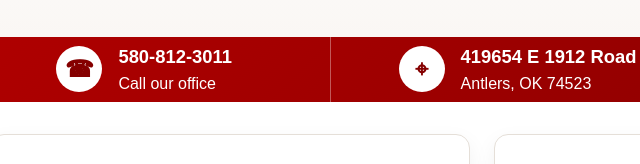
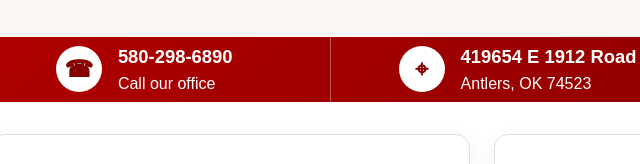
Before and after one commit to ktaxcenter/site, a plain HTML site: page index.html in a window 1280 px wide. Shown: the part 155-319 px from the top of the page, 122-762 px from the left. Drawn offline with Linux system fonts and the light colour scheme.

Commit message:
Update phone number

```diff
--- a/index.html
+++ b/index.html
@@ -325,7 +325,7 @@ background: linear-gradient(135deg, var(--ktc-red-dark), var(--ktc-red-dark));
       <div class="contact-item">
         <div class="icon">☎</div>
         <div>
-          <strong>580-812-3011</strong>
+          <strong>580-298-6890</strong>
           <span>Call our office</span>
         </div>
       </div>
```
